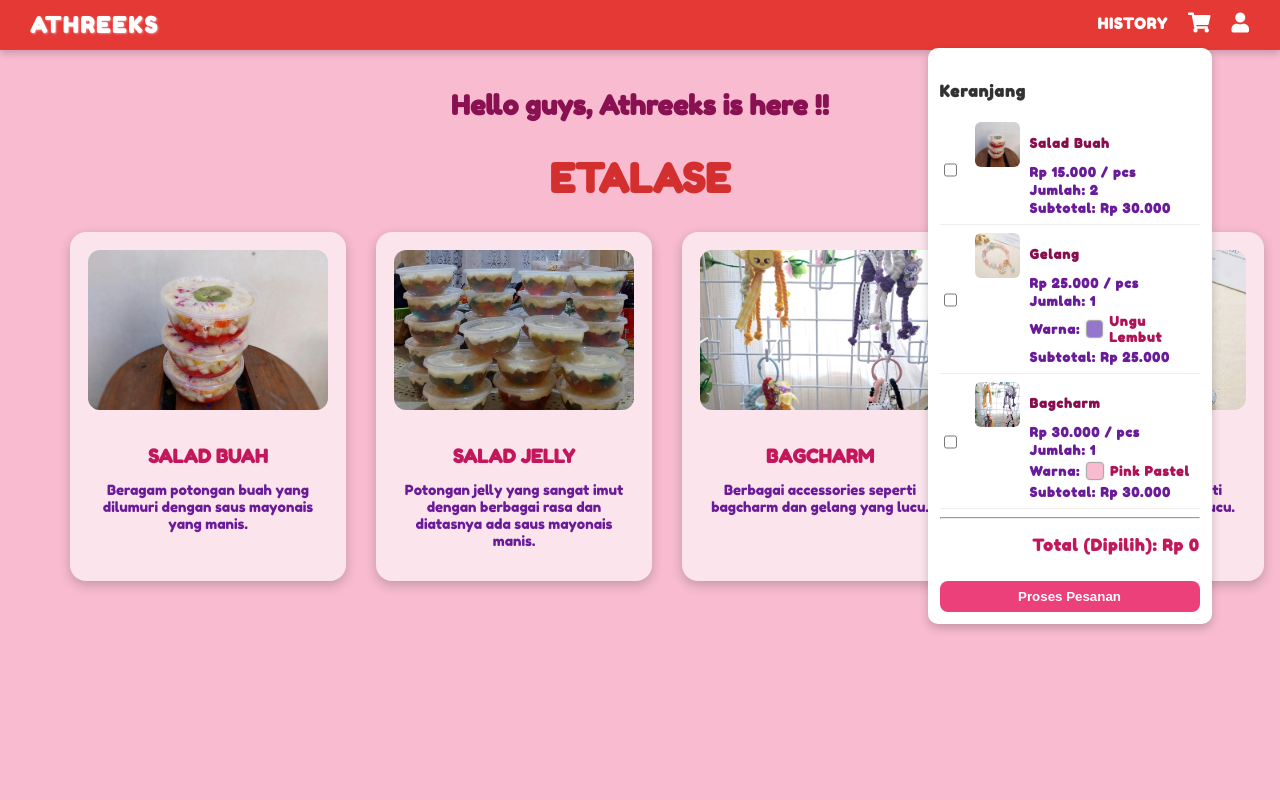
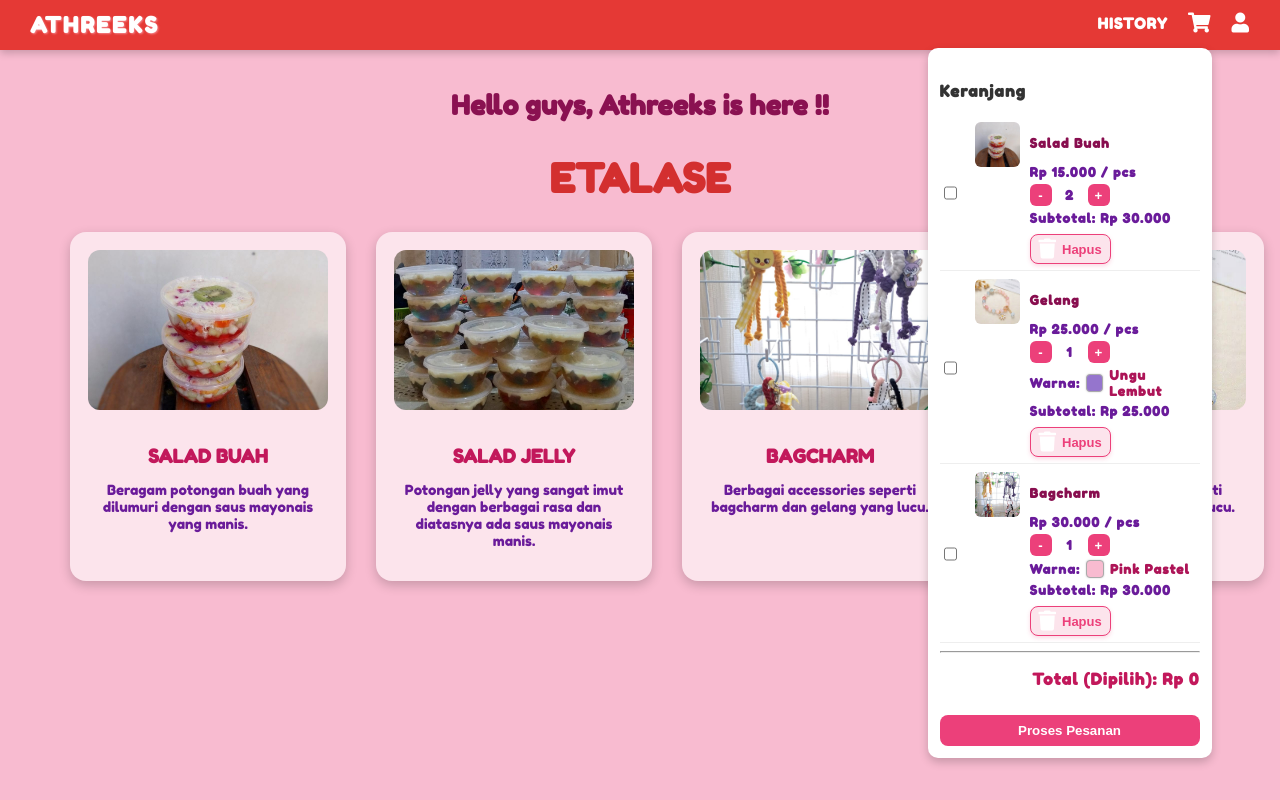
Before and after one commit to Athreeks/FrontEnd, a Vue app in the folder Documents/BISMILLAH SEMESTER 5/IMPLEMENTASI PERANCANGAN PERANGKAT LUNAK/atrheeks-vue2/: page /dashboard-pembeli in a window 1280 px wide. Both pictures are taken after a click on the icon 1199 px from the left and 22 px from the top of the page. Built offline with nearby package versions, Linux system fonts and the light colour scheme.

Commit message:
💖 Update tampilan tombol hapus di DashboardPembeli.vue

```diff
--- a/Documents/BISMILLAH SEMESTER 5/IMPLEMENTASI PERANCANGAN PERANGKAT LUNAK/atrheeks-vue2/src/views/DashboardPembeli.vue
+++ b/Documents/BISMILLAH SEMESTER 5/IMPLEMENTASI PERANCANGAN PERANGKAT LUNAK/atrheeks-vue2/src/views/DashboardPembeli.vue
@@ -33,7 +33,13 @@
                 <div class="cart-info">
                   <p class="cart-name">{{ item.name }}</p>
                   <p class="cart-price">Rp {{ formatHarga(item.price) }} / pcs</p>
-                  <p class="cart-qty">Jumlah: {{ item.quantity }}</p>
+
+                  <!-- 🔢 Tombol tambah/kurang jumlah -->
+                  <div class="qty-control">
+                    <button class="qty-btn" @click="kurangiJumlah(index)" :disabled="item.quantity <= 1">-</button>
+                    <span class="qty-number">{{ item.quantity }}</span>
+                    <button class="qty-btn" @click="tambahJumlah(index)">+</button>
+                  </div>
 
                   <!-- Tambahan Warna hanya untuk gelang dan bagcharm -->
                   <div
@@ -51,6 +57,11 @@
                   <p class="cart-subtotal">
                     Subtotal: Rp {{ formatHarga(item.price * item.quantity) }}
                   </p>
+
+                  <!-- 🗑️ Tombol hapus produk -->
+                  <button class="hapus-btn" @click="hapusProduk(index)">
+                    <i class="fas fa-trash"></i> Hapus
+                  </button>
                 </div>
               </div>
 
@@ -181,6 +192,39 @@ export default {
     goToDetail(namaProduk) {
       this.$router.push(`/rincian-produk/${namaProduk}`);
     },
+    tambahJumlah(index) {
+      this.cartItems[index].quantity++;
+    },
+    kurangiJumlah(index) {
+      if (this.cartItems[index].quantity > 1) {
+        this.cartItems[index].quantity--;
+      }
+    },
+    hapusProduk(index) {
+      Swal.fire({
+        title: "Hapus Produk?",
+        text: `Kamu yakin ingin menghapus ${this.cartItems[index].name} dari keranjang?`,
+        icon: "warning",
+        showCancelButton: true,
+        confirmButtonColor: "#ec407a",
+        cancelButtonColor: "#f48fb1",
+        confirmButtonText: "Ya, hapus",
+        cancelButtonText: "Batal",
+        background: "#fff0f5",
+      }).then((result) => {
+        if (result.isConfirmed) {
+          this.cartItems.splice(index, 1);
+          Swal.fire({
+            title: "Terhapus!",
+            text: "Produk telah dihapus dari keranjang.",
+            icon: "success",
+            timer: 1500,
+            showConfirmButton: false,
+            background: "#fff0f5",
+          });
+        }
+      });
+    },
     prosesPesanan() {
       const dipilih = this.cartItems.filter((item) => item.selected);
       if (dipilih.length === 0) {
@@ -213,7 +257,6 @@ export default {
             timer: 2000,
           });
           setTimeout(() => {
-            // hanya hapus item yang dipilih
             this.cartItems = this.cartItems.filter((item) => !item.selected);
             this.$router.push("/proses-pesanan");
           }, 2000);
@@ -251,6 +294,7 @@ export default {
 </script>
 
 <style scoped>
+
 .dashboard-pembeli {
   background: #f8bbd0;
   min-height: 100vh;
@@ -586,4 +630,84 @@ export default {
   font-weight: 600;
   color: #ad1457;
 }
+
+.qty-control {
+  display: flex;
+  align-items: center;
+  gap: 6px;
+  margin: 4px 0;
+}
+.qty-btn {
+  background-color: #ec407a;
+  color: white;
+  border: none;
+  border-radius: 6px;
+  width: 22px;
+  height: 22px;
+  cursor: pointer;
+  font-weight: bold;
+  transition: 0.2s;
+}
+.qty-btn:hover {
+  background-color: #d81b60;
+}
+.qty-number {
+  font-weight: bold;
+  color: #6a1b9a;
+  width: 24px;
+  text-align: center;
+}
+.hapus-btn {
+  background: #fce4ec;
+  border: 1px solid #ec407a;
+  color: #ec407a;
+  font-size: 13px;
+  font-weight: bold;
+  cursor: pointer;
+  margin-top: 6px;
+  display: inline-flex;
+  align-items: center;
+  gap: 6px;
+  border-radius: 8px;
+  padding: 4px 8px;
+  transition: all 0.3s ease;
+  box-shadow: 0 2px 4px rgba(236, 64, 122, 0.2);
+}
+
+.hapus-btn i {
+  color: #ec407a;
+  transition: transform 0.3s ease, color 0.3s ease;
+}
+
+.hapus-btn:hover {
+  background: #ec407a;
+  color: white;
+  border-color: #ec407a;
+  box-shadow: 0 4px 10px rgba(236, 64, 122, 0.4);
+  transform: translateY(-1px);
+}
+
+.hapus-btn:hover i {
+  color: white;
+  transform: rotate(-15deg);
+}
+
+/* ✨ Animasi lembut saat tombol muncul */
+@keyframes fadeSlideIn {
+  from {
+    opacity: 0;
+    transform: translateY(5px);
+  }
+  to {
+    opacity: 1;
+    transform: translateY(0);
+  }
+}
+
+.hapus-btn {
+  animation: fadeSlideIn 0.4s ease;
+}
+
+
+
 </style>
```
